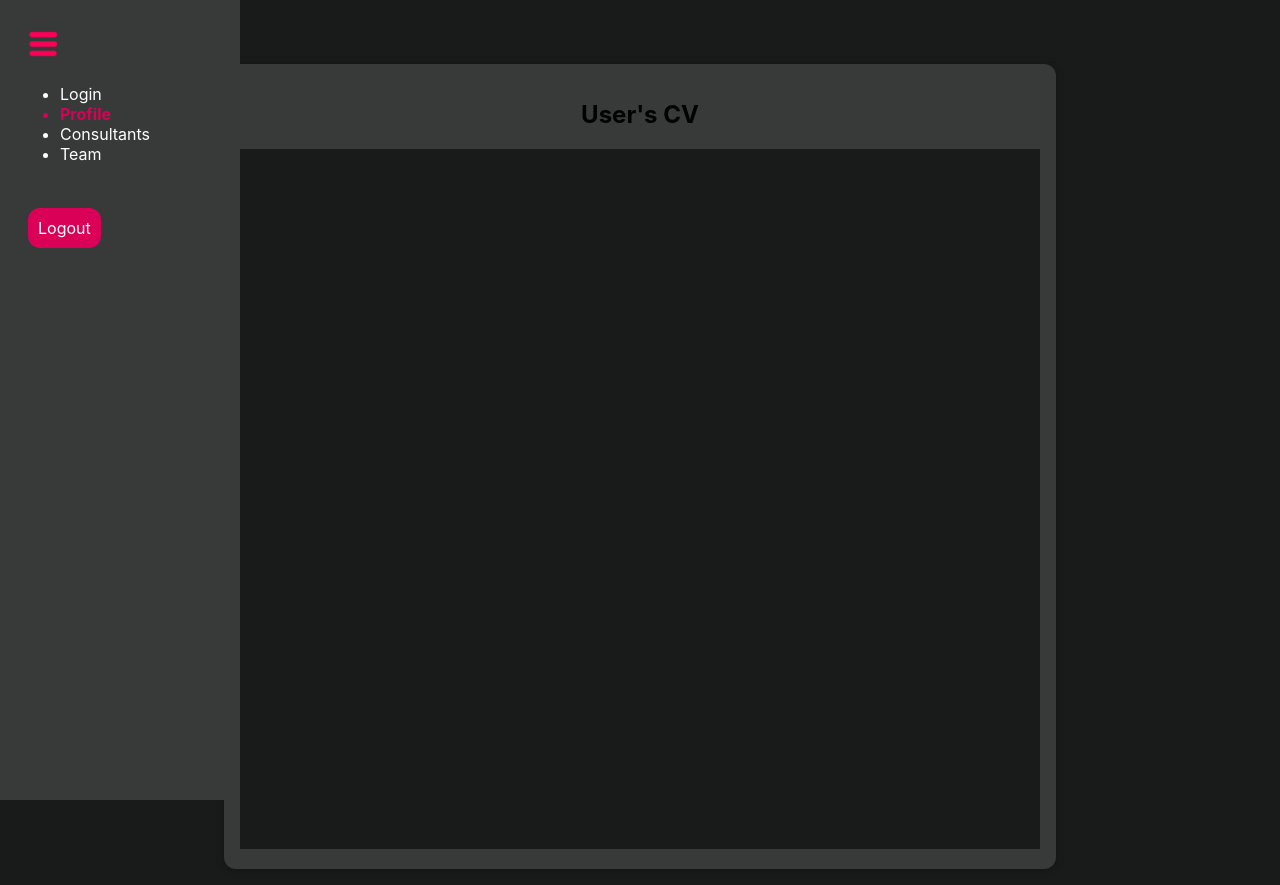
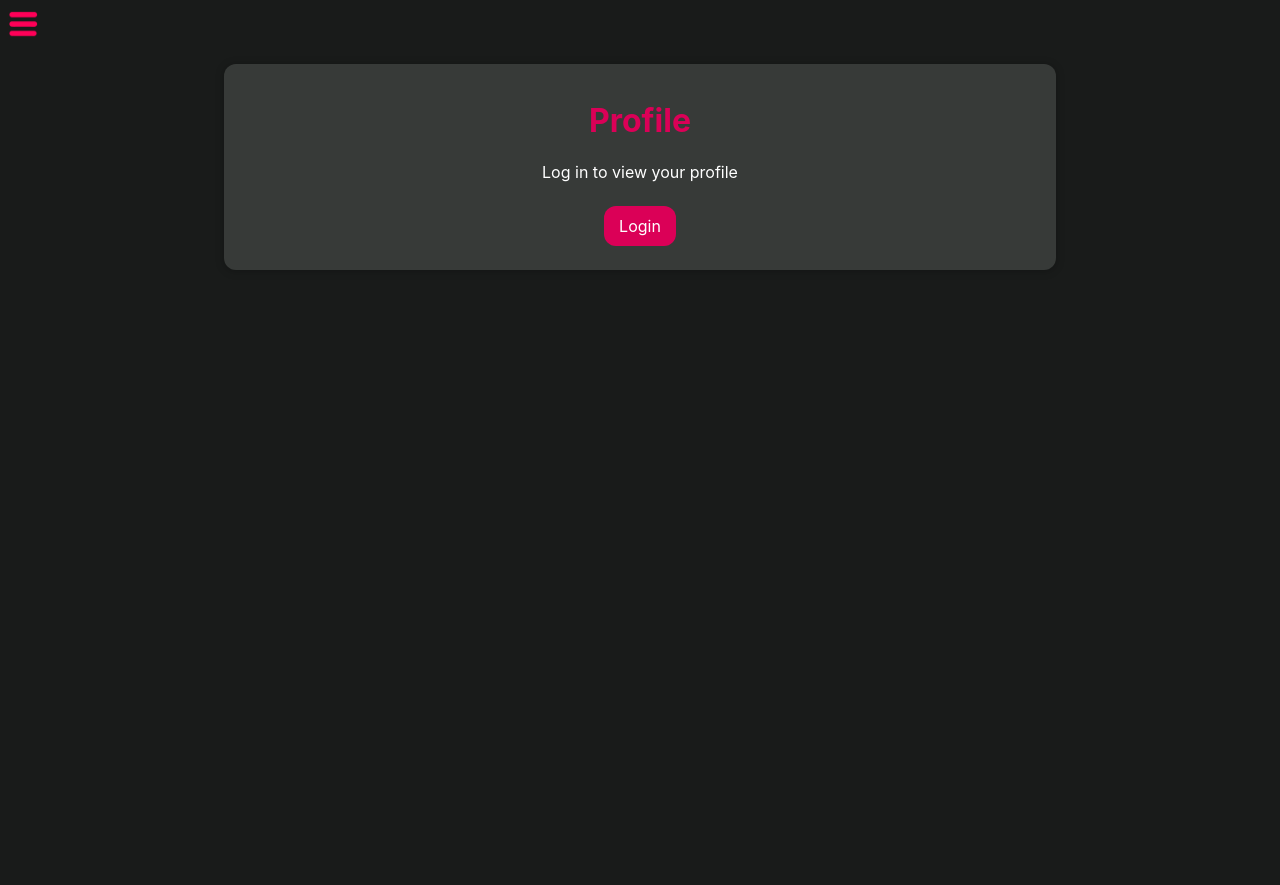
Before and after one commit to TuukkaJA/project-pinja, a React (Create React App) app: page /profile in a window 1280 px wide. After the commit the page ends 800 px from the top, so only its background shows below. Built offline with nearby package versions, Linux system fonts and the light colour scheme.

Commit message:
Made profile page unvisible while not logged in. Added login button to sidebar

```diff
--- a/src/App.css
+++ b/src/App.css
@@ -3,6 +3,26 @@
   flex-direction: column;
   background-color: #191b1a;
   min-height: 100vh;
+}
+
+.login-button{
+  background-color: #db0057;
+  color: #fff;
+  border: none;
+  padding: 10px 15px;
+  cursor: pointer;
+  display: flex;
+  width: auto;
+}
+
+.login-button:hover {
+  background-color: #97013d;
+}
+
+.button-box {
+  display: flex;
+  justify-content: center;
+  margin-top: 1rem;
 }
 
 .content {
@@ -16,6 +36,10 @@
   box-shadow: 0 1px 8px rgba(0, 0, 0, 0.25);
 }
 
+.content p {
+  color: white;
+}
+
 .content.blurred {
   filter: blur(5px);
 }
--- a/src/components/ConsultantCard/ConsultantCard.css
+++ b/src/components/ConsultantCard/ConsultantCard.css
@@ -3,10 +3,15 @@
     text-decoration: 2px underline;
 }
 
-.position {
+.consultant-card .position {
     color: #db0057;
     margin-right: 1rem;
     font-weight: bold;
+}
+
+.consultant-card .experience {
+    color: black;
+    font-weight: normal;
 }
 
 .pp {
--- a/src/components/ConsultantCard/ConsultantCard.js
+++ b/src/components/ConsultantCard/ConsultantCard.js
@@ -10,7 +10,7 @@ const ConsultantCard = ({ consultant }) => {
         <h3 className="name">{consultant.name} {consultant.surname}</h3>
         <div>
           <p className="position">{consultant.position}</p>
-          <p>{consultant.experienceyears}</p>
+          <p className="experience">{consultant.experienceyears}</p>
        </div>
         <a className="download-CV" href={consultant.cvLink} download>
           <img src={downLoadIcon} alt="" /> Download CV
--- a/src/components/Login/Login.js
+++ b/src/components/Login/Login.js
@@ -12,7 +12,7 @@ const Login = ({onLogin}) => {
     const [passwordIsValid, setPasswordIsValid] = useState();
     const [formIsValid, setFormIsValid] = useState(false);
     const [isLoggedIn, setIsLoggedIn] = useState(false);
-    const [isSidebarOpen, setSidebarOpen] = useState(true);
+    const [isSidebarOpen, setSidebarOpen] = useState(false);
     const [activeItem, setActiveItem] = useState('Login');
     const navigate = useNavigate();
 
@@ -83,7 +83,7 @@ const Login = ({onLogin}) => {
               className={`control ${
         emailIsValid === false ? 'invalid' : ''
               }`}
-            >
+              >
               <label htmlFor="email">E-Mail</label>
               <input
                 type="email"
--- a/src/components/Sidebar/Sidebar.css
+++ b/src/components/Sidebar/Sidebar.css
@@ -29,6 +29,16 @@
   width: auto;
 }
 
+.login-button{
+  background-color: #db0057;
+  color: #fff;
+  border: none;
+  padding: 10px 10px;
+  cursor: pointer;
+  display: flex;
+  width: auto;
+}
+
 .logout {
   display: flex;
   justify-content: center;
@@ -37,6 +47,10 @@
 }
 
 .logout-button:hover {
+  background-color: #97013d;
+}
+
+.login-button:hover {
   background-color: #97013d;
 }
 
--- a/src/components/Sidebar/Sidebar.js
+++ b/src/components/Sidebar/Sidebar.js
@@ -6,7 +6,6 @@ import toggleIcon from '../../toggle-icon_pink.png';
 const Sidebar = ({ isOpen, toggleSidebar, activeItem, setActiveItem }) => {
 
 const loggedInUser = localStorage.getItem('loggedInUser');
-
 const navigate = useNavigate();
 
 const handleLogout = () => {
@@ -36,11 +35,6 @@ return (
       {isOpen && (
         <ul>
           <li
-          onClick={() => handleItemClick("Login")}
-          className={activeItem === "Login" ? "active" : ""}>
-          Login
-          </li>
-          <li
           onClick={() => handleItemClick("Profile")}
           className={activeItem === "Profile" ? "active" : ""}>
           Profile
@@ -54,9 +48,18 @@ return (
         </ul>
       )}
       <div className="logout">
+        {loggedInUser ? (
         <button className="logout-button" onClick={handleLogout}>
             Logout
         </button>
+        ) : (
+          <button
+          className="login-button"
+          onClick={() => navigate('/Login')}
+        >
+          Login
+        </button>
+      )}
       </div>
     </div>
   );
--- a/src/pages/Consultants.js
+++ b/src/pages/Consultants.js
@@ -6,7 +6,7 @@ import CVModal from '../components/CVModal/CVModal';
 import toggleIcon from '../toggle-icon_pink.png';
 
 function Consultants() {
-    const [isSidebarOpen, setSidebarOpen] = useState(true);
+    const [isSidebarOpen, setSidebarOpen] = useState(false);
     const [activeItem, setActiveItem] = useState('Consultants');
     const [searchTerm, setSearchTerm] = useState('');
     const [selectedConsultant, setSelectedConsultant] = useState(null);
--- a/src/pages/Profile.js
+++ b/src/pages/Profile.js
@@ -1,12 +1,21 @@
-import React, { useState } from 'react';
+import React, { useEffect, useState } from 'react';
+import { useNavigate } from 'react-router-dom';
 import Sidebar from '../components/Sidebar/Sidebar';
 import toggleIcon from '../toggle-icon_pink.png';
 import '../App.css';
 import Cv from './Cv/Cv';
 
 function Profile() {
-    const [isSidebarOpen, setSidebarOpen] = useState(true);
+    const [isSidebarOpen, setSidebarOpen] = useState(false);
     const [activeItem, setActiveItem] = useState('Profile');
+    const [isLoggedIn, setIsLoggedIn] = useState(false);
+    const navigate = useNavigate();
+    useEffect(() => {
+      const storedUser = localStorage.getItem('loggedInUser');
+      if (storedUser) {
+        setIsLoggedIn(true);
+      }
+    }, []);
 
     const toggleSidebar = () =>
       setSidebarOpen((prevState) => !prevState);
@@ -23,9 +32,24 @@ function Profile() {
          <button className="toggle-sidebar" onClick={toggleSidebar}>
           <img src={toggleIcon} alt="Toggle Icon" />
          </button>
+         {isLoggedIn ? (
         <div className="content">
        <Cv />
         </div>
+      ) : (
+        <div className="content">
+        <h1>Profile</h1>
+        <p>Log in to view your profile</p>
+        <div className="button-box">
+        <button
+          className="login-button"
+          onClick={() => navigate('/Login')}
+          >
+          Login
+        </button>
+        </div>
+      </div>
+    )}
       </div>
     );
   }
```
